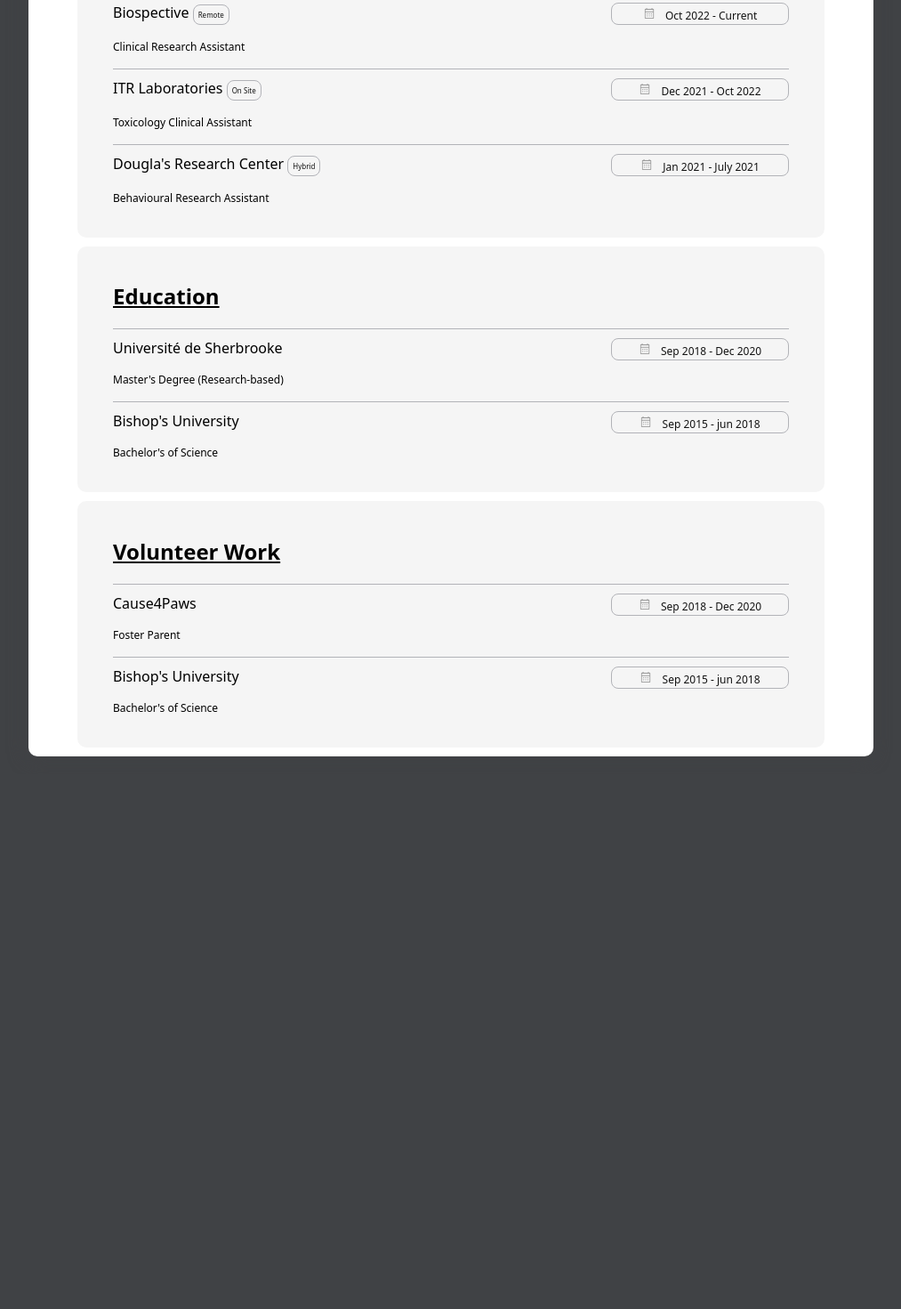
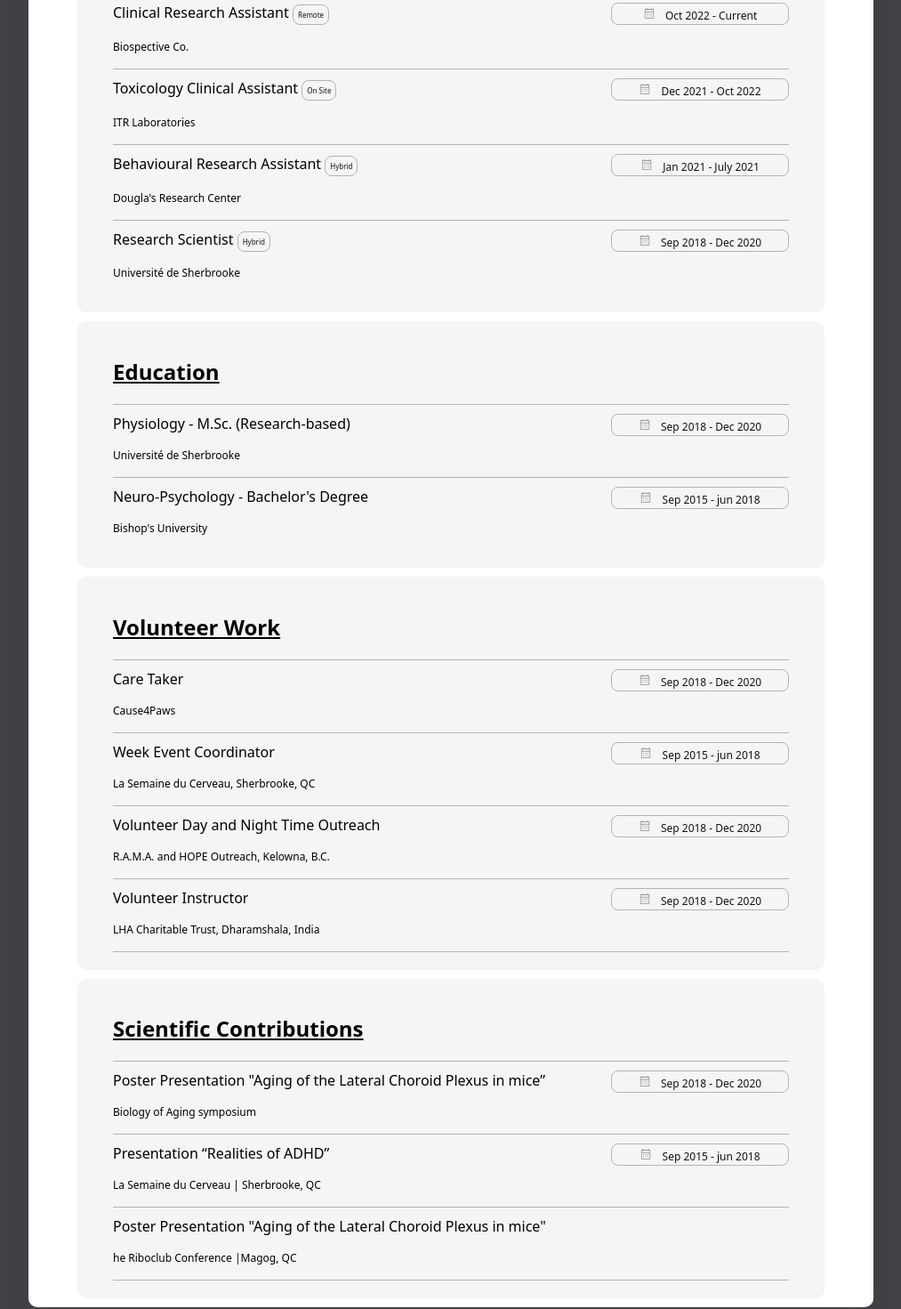
Before and after one commit to Xavirocha09/portfolio-test, a plain HTML site: page resume.html in a window 1280 px wide. Shown: the part 573-2044 px from the top of the page at 89% size, without its empty margins (133-1146 px from the left). Before the commit the page ends 1443 px from the top, so only its background shows below. Drawn offline with Linux system fonts and the light colour scheme.

Commit message:
changes to the resume

```diff
--- a/resume.html
+++ b/resume.html
@@ -34,13 +34,13 @@
 
                         <div>
                             <h3 class="h3-resume">
-                                Biospective
+                                Clinical Research Assistant
                                 <button class="btn-on-site-remote">
                                     Remote
                                 </button>
                             </h3>
                             <h4 class="h4-resume">
-                                Clinical Research Assistant
+                                Biospective Co.
                             </h4>
                         </div>
 
@@ -54,13 +54,13 @@
 
                         <div>
                             <h3 class="h3-resume">
-                                ITR Laboratories
+                                Toxicology Clinical Assistant
                                 <button class="btn-on-site-remote">
                                     On Site
                                 </button>
                             </h3>
                             <h4 class="h4-resume">
-                               Toxicology Clinical Assistant
+                               ITR Laboratories
                             </h4>
                         </div>
 
@@ -71,23 +71,43 @@
 
                     </div>
 
-                    <div class="Resume-sub-section">
+                    <div id="page-break" class="Resume-sub-section">
 
                         <div>
                             <h3 class="h3-resume">
-                                Dougla's Research Center
+                                Behavioural Research Assistant
                                 <button class="btn-on-site-remote">
                                    Hybrid
                                 </button>
                             </h3>
                             <h4 class="h4-resume">
-                               Behavioural Research Assistant
+                                Dougla's Research Center
                             </h4>
                         </div>
 
                         <button class="btn-resume-date">
                             <img id="dot" src="elements/calendar.png">
                             Jan 2021 - July 2021
+                        </button>
+
+                    </div>
+                    <div class="Resume-sub-section">
+
+                        <div>
+                            <h3 class="h3-resume">
+                                Research Scientist
+                                <button class="btn-on-site-remote">
+                                   Hybrid
+                                </button>
+                            </h3>
+                            <h4 class="h4-resume">
+                               Université de Sherbrooke
+                            </h4>
+                        </div>
+
+                        <button class="btn-resume-date">
+                            <img id="dot" src="elements/calendar.png">
+                            Sep 2018 - Dec 2020
                         </button>
 
                     </div>
@@ -102,10 +122,10 @@
 
                         <div>
                             <h3 class="h3-resume">
-                                Université de Sherbrooke
+                                Physiology - M.Sc. (Research-based)
                             </h3>
                             <h4 class="h4-resume">
-                                Master's Degree (Research-based)
+                                Université de Sherbrooke
                             </h4>
                         </div>
 
@@ -119,10 +139,10 @@
 
                         <div>
                             <h3 class="h3-resume">
-                                Bishop's University
+                                Neuro-Psychology - Bachelor's Degree
                             </h3>
                             <h4 class="h4-resume">
-                               Bachelor's of Science
+                                Bishop's University
                             </h4>
                         </div>
 
@@ -144,10 +164,10 @@
 
                         <div>
                             <h3 class="h3-resume">
-                                Cause4Paws
+                                Care Taker
                             </h3>
                             <h4 class="h4-resume">
-                                Foster Parent
+                                Cause4Paws
                             </h4>
                         </div>
 
@@ -157,14 +177,14 @@
                         </button>
 
                     </div>
-                    <div class="Resume-sub-section">
+                    <div id="page-break" class="Resume-sub-section">
 
                         <div>
                             <h3 class="h3-resume">
-                                Bishop's University
+                                Week Event Coordinator
                             </h3>
                             <h4 class="h4-resume">
-                               Bachelor's of Science
+                                La Semaine du Cerveau, Sherbrooke, QC
                             </h4>
                         </div>
 
@@ -174,5 +194,93 @@
                         </button>
 
                     </div>
+                    <div id="page-break" class="Resume-sub-section">
+
+                        <div>
+                            <h3 class="h3-resume">
+                                Volunteer Day and Night Time Outreach
+                            </h3>
+                            <h4 class="h4-resume">
+                                R.A.M.A. and HOPE Outreach, Kelowna, B.C.
+                            </h4>
+                        </div>
+
+                        <button class="btn-resume-date">
+                            <img id="dot" src="elements/calendar.png">
+                            Sep 2018 - Dec 2020
+                        </button>
+
+                    </div>
+                    <div id="page-break" class="Resume-sub-section">
+
+                        <div>
+                            <h3 class="h3-resume">
+                                Volunteer Instructor
+                            </h3>
+                            <h4 class="h4-resume">
+                                LHA Charitable Trust, Dharamshala, India
+                            </h4>
+                        </div>
+
+                        <button class="btn-resume-date">
+                            <img id="dot" src="elements/calendar.png">
+                            Sep 2018 - Dec 2020
+                        </button>
+
+                    </div>
 
                 </div>
+                <div id="resume-section">
+
+                    <div id="page-break">
+                        <H2><span class="span">Scientific Contributions</span></H2>
+                    </div>
+
+                    <div id="page-break" class="Resume-sub-section">
+
+                        <div>
+                            <h3 class="h3-resume">
+                                Poster Presentation "Aging of the Lateral Choroid Plexus in mice”
+                            </h3>
+                            <h4 class="h4-resume">
+                                Biology of Aging symposium
+                            </h4>
+                        </div>
+
+                        <button class="btn-resume-date">
+                            <img id="dot" src="elements/calendar.png">
+                            Sep 2018 - Dec 2020
+                        </button>
+
+                    </div>
+                    <div id="page-break" class="Resume-sub-section">
+
+                        <div>
+                            <h3 class="h3-resume">
+                                Presentation “Realities of ADHD”
+                            </h3>
+                            <h4 class="h4-resume">
+                                La Semaine du Cerveau | Sherbrooke, QC
+                            </h4>
+                        </div>
+
+                        <button class="btn-resume-date">
+                            <img id="dot" src="elements/calendar.png">
+                            Sep 2015 - jun 2018
+                        </button>
+
+                    </div>
+                    <div id="page-break" class="Resume-sub-section">
+
+                        <div>
+                            <h3 class="h3-resume">
+                                Poster Presentation "Aging of the Lateral Choroid Plexus in mice"
+                            </h3>
+                            <h4 class="h4-resume">
+                                he Riboclub Conference |Magog, QC
+                            </h4>
+                        </div>
+
+                    </div>
+
+                </div>
```
